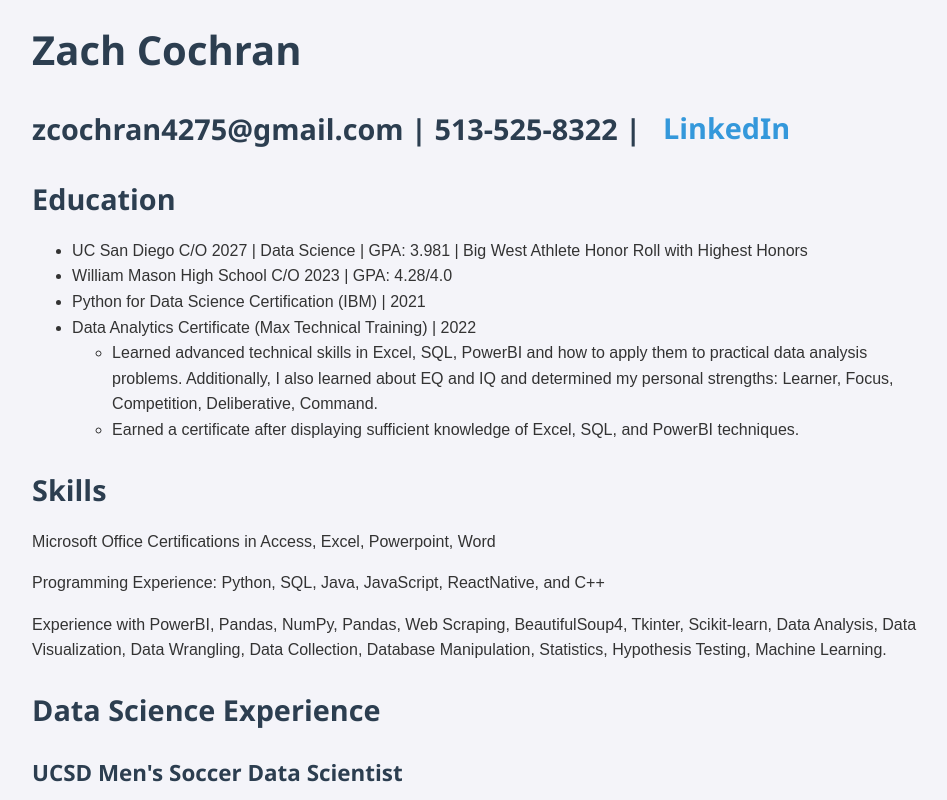
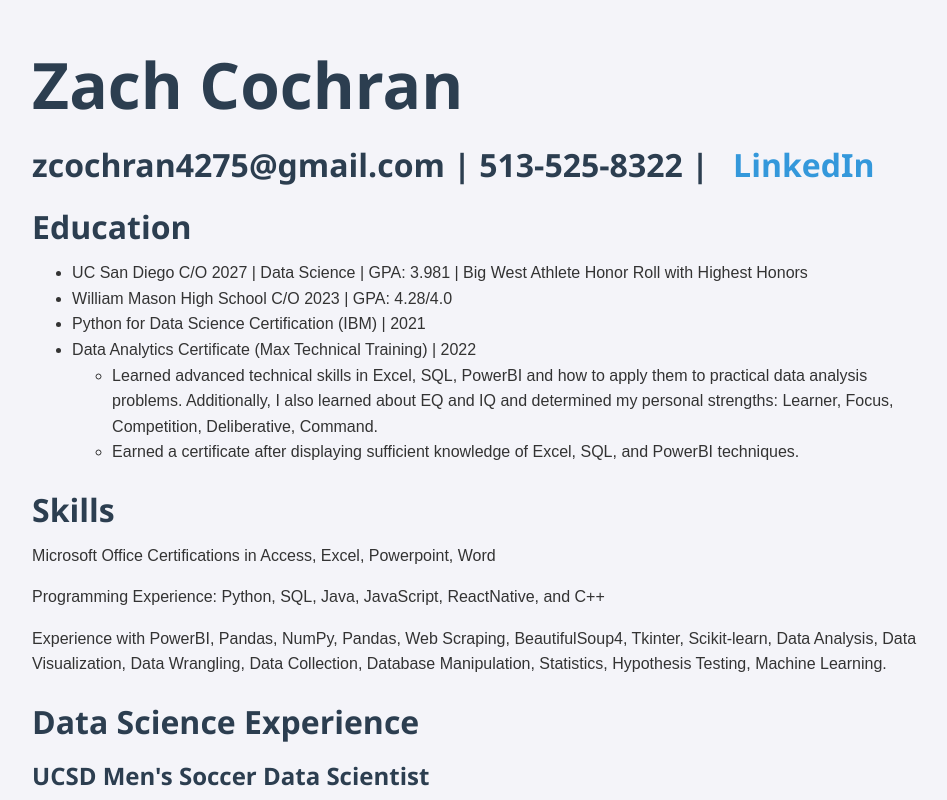
Before and after one commit to zcochran27/portfolio, a plain HTML site: page resume/index.html in a window 1280 px wide. Shown: the part 220-1020 px from the top of the page, without its empty margins (163-1110 px from the left). Drawn offline with Linux system fonts and the light colour scheme.

Commit message:
styled resume page

```diff
--- a/resume/index.html
+++ b/resume/index.html
@@ -7,7 +7,6 @@
     <title>Document</title>
 </head>
 <body>
-    <h1>Resume</h1>
     <nav>
         <a href="https://zcochran27.github.io/portfolio/index.html">Home</a>
         <a href="https://zcochran27.github.io/portfolio/projects/index.html">Projects</a>
@@ -15,6 +14,7 @@
         <a class = "current" href="https://zcochran27.github.io/portfolio/resume/index.html">Resume</a>
         <a href="https://github.com/zcochran27" target="_blank">GitHub</a>
     </nav>
+    <h1>Resume</h1>
     <section>
         <h1>Zach Cochran</h1>
         <h2>zcochran4275@gmail.com | 513-525-8322 | <a href=" https://www.linkedin.com/in/zach-cochran-189004234/" target="_blank">LinkedIn</a></h2>
--- a/resume/style.css
+++ b/resume/style.css
@@ -40,19 +40,20 @@ body {
     font-family: 'Segoe UI', Tahoma, Geneva, Verdana, sans-serif;
     color: #2C3E50;
     margin-bottom: 10px;
+    line-height: 1.1;
   }
   h1 {
-    font-size: 2.5rem;
+    font-size: 400%;
   }
 
   h2 {
-    font-size: 1.8rem;
+    font-size: 200%;
   }
 
   h3 {
-    font-size: 1.4rem;
+    font-size: 150%;
   }
-  a {
+  h2 a {
     color: #3498db;
     text-decoration: none;
   }
```
